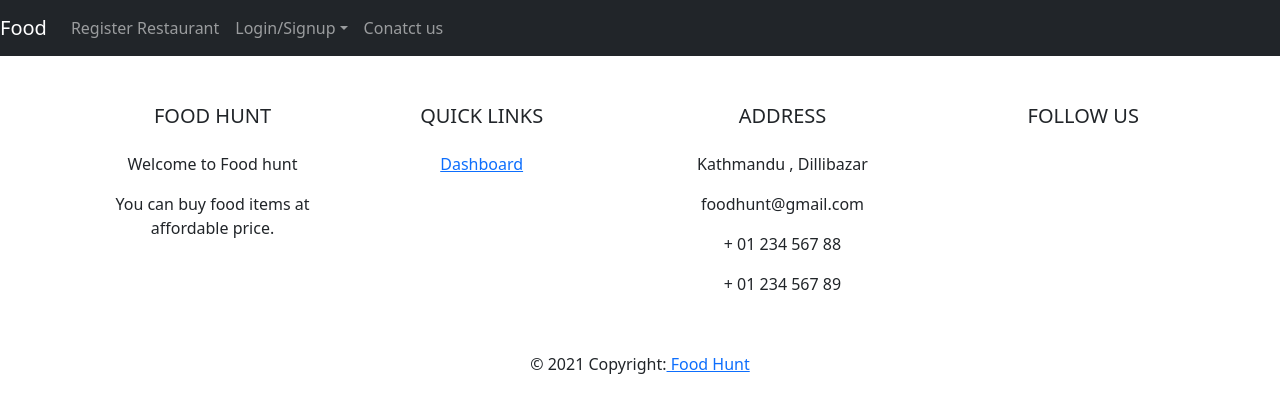
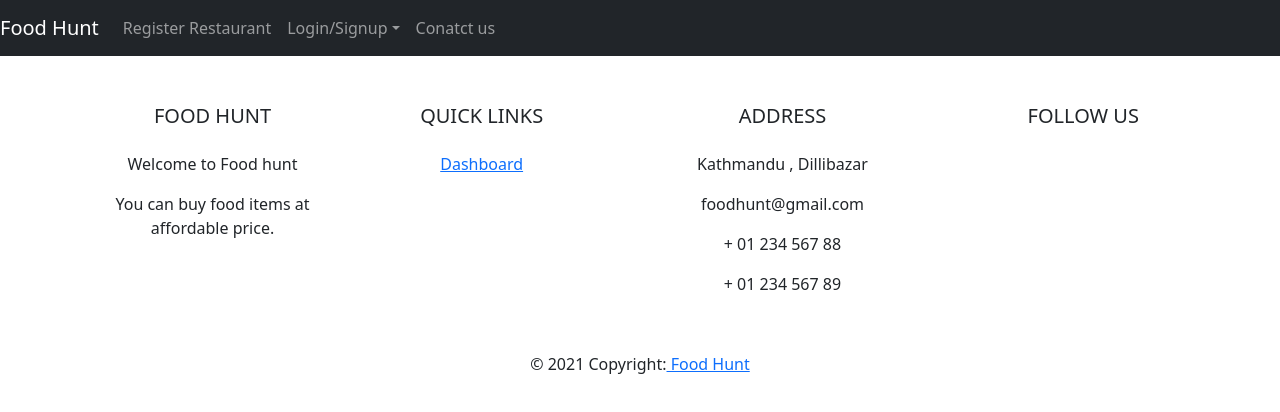
Before and after one commit to rawalprakash722/Frontend-agile, a React (Create React App) app: page / in a window 1280 px wide. Shown: the top 412 px of the page. Built offline with nearby package versions, Linux system fonts and the light colour scheme.

Commit message:
edit header again

```diff
--- a/src/Header/Header.js
+++ b/src/Header/Header.js
@@ -57,7 +57,7 @@ class Header extends Component{
         else{
         var menu=
         <Navbar collapseOnSelect expand="lg" bg="dark" variant="dark">
-  <Navbar.Brand href="/">Food</Navbar.Brand>
+  <Navbar.Brand href="/">Food Hunt</Navbar.Brand>
   <Navbar.Toggle aria-controls="responsive-navbar-nav" />
   <Navbar.Collapse id="responsive-navbar-nav">
     <Nav className="mr-auto">
```
